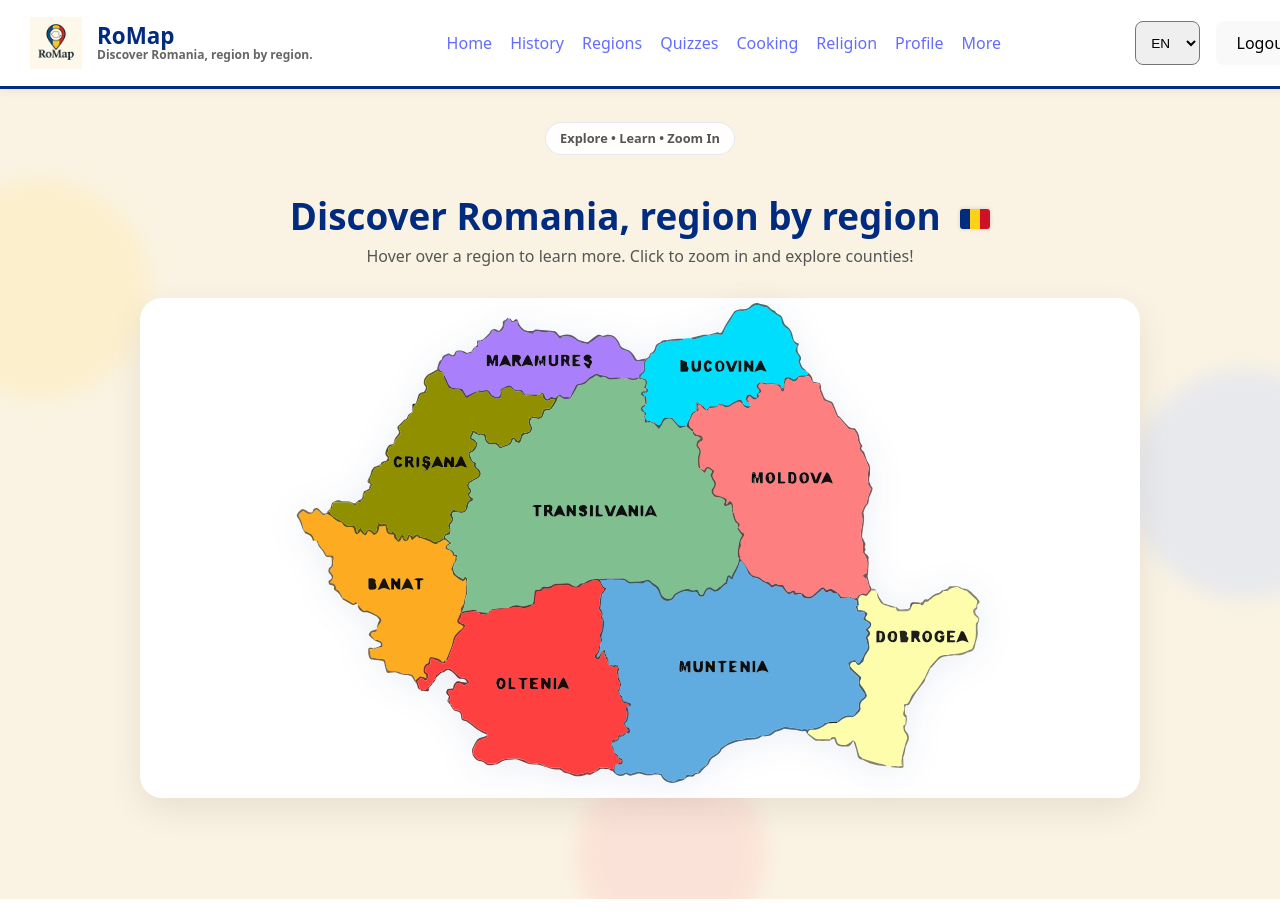
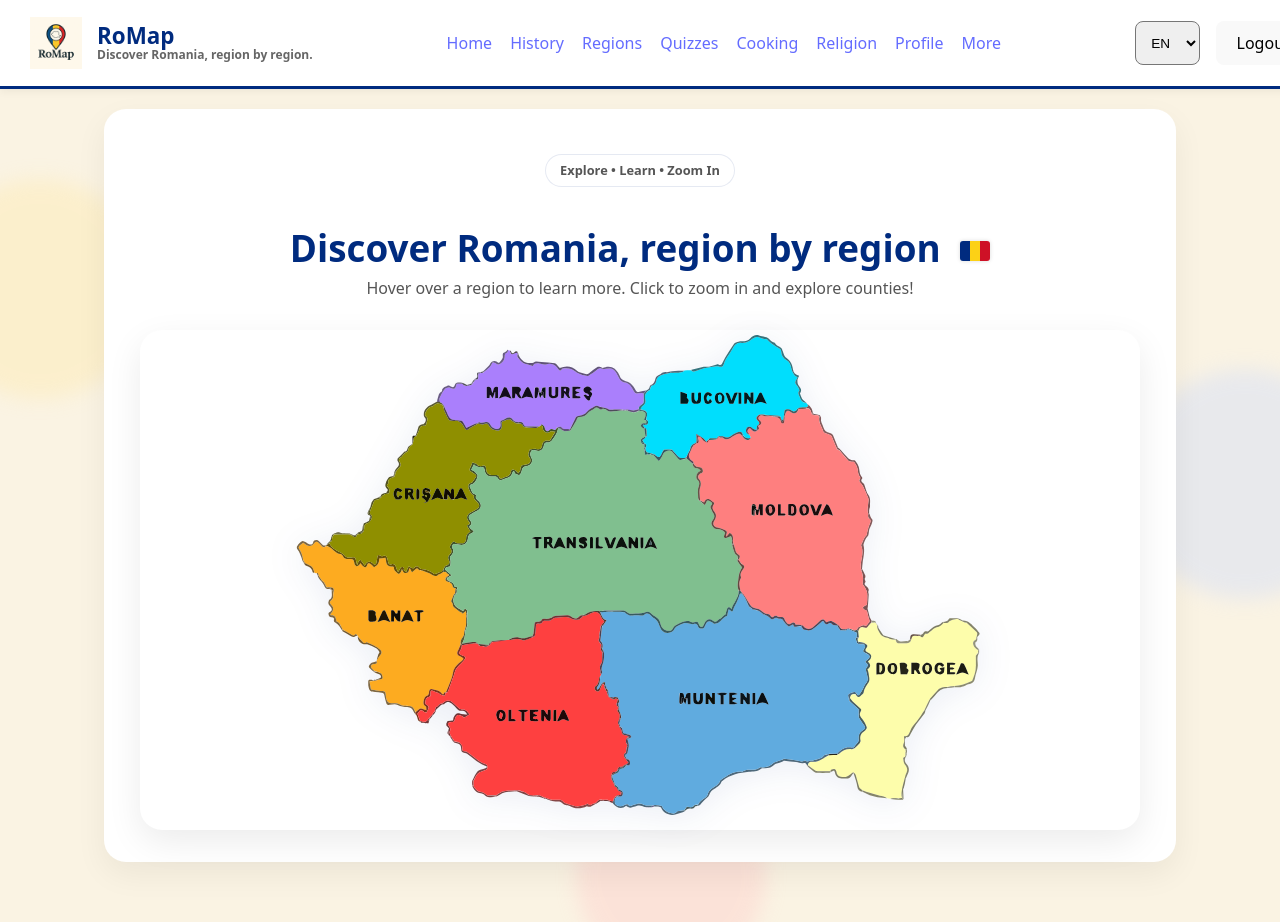
Before and after one commit to felixarsene/ro-map, a React (Vite) app: page / in a window 1280 px wide. Shown: the top 922 px of the page. Before the commit the page ends 899 px from the top, so only its background shows below. Built offline with nearby package versions, Linux system fonts and the light colour scheme.

Commit message:
FEAT: Complete Cooking Page Feature, Layout Refactor, and Resolve All Merges

```diff
--- a/src/main.jsx
+++ b/src/main.jsx
@@ -26,6 +26,7 @@ createRoot(document.getElementById('root')).render(
         <Route path="/profile" element={<ProfilePage/>} />
         <Route path="/religion" element={<ReligionPage />} />
         <Route path="/history" element={<HistoryPage /> } />
+        <Route path="/cooking" element={<CookingPage />} />
       </Routes>
     </Router>
   </StrictMode>
--- a/src/styles/CookingPage.css
+++ b/src/styles/CookingPage.css
@@ -1,3 +1,4 @@
+/* --- PAGE BACKGROUND (Uses Bubble System) --- */
 
 .more-page-bg { /* Renaming/using this class for the background wrapper */
  position: relative;
@@ -6,6 +7,8 @@
  padding: 20px 0 60px; /* Reduced top padding slightly */
  overflow: hidden;
 }
+
+/* --- BUBBLE DEFINITIONS --- */
 
 .bubble {
  position: absolute;
@@ -36,22 +39,27 @@
  left: 45%;
 }
 
+/* --- CENTRAL CONTENT CARD (The White Box) --- */
 
-
-.more-content { /* Renaming/using this class for the content wrapper */
- max-width: 1000px; /* Increased width slightly for recipes */
+.more-content {
+ max-width: 1000px; /* Constrains the width of the card box */
  margin: 0 auto;
  position: relative;
  z-index: 1;
+
+  /* Card Box Styling */
+ background: #fff;
+ border-radius: 22px;
+ padding: 32px 36px;
+ box-shadow: 0 12px 32px rgba(0, 0, 0, 0.06);
 }
 
 /* --- HERO SECTION --- */
 
 .cooking-hero {
  text-align: center;
- padding: 0 0 70px 0; /* Increase bottom padding to separate from content */
+ padding: 0 0 70px 0; /* Increased bottom space for separation */
  margin-bottom: 0;
-  /* Removed all background/shadow/border from the hero section */
 }
 
 .cooking-hero-title {
@@ -62,7 +70,6 @@
  align-items: center;
  justify-content: center;
 }
-
 
 .cooking-hero-title span {
  display: inline-block;
@@ -125,7 +132,7 @@
  gap: 30px;
 }
 
-/* --- Recipe Card Styling (Kept Clean) --- */
+/* --- Recipe Card Styling --- */
 
 .recipe-item-card {
  display: flex;
@@ -195,9 +202,8 @@
 }
 
 .ingredient-list li {
-  background-color: #f7f7f7;
-  padding: 2px 8px;
-  border-radius: 3px;
+ background-color: #f7f7f7;
+ padding: 2px 8px;
 }
 
 .card-controls {
@@ -215,8 +221,7 @@
  text-align: center;
  font-size: 1.1em;
  border-radius: 50px;
- cursor: pointer;
- transition: background-color 0.3s;
+ cursor: pointer; transition: background-color 0.3s;
 }
 
 .view-recipe-btn:hover {
```
